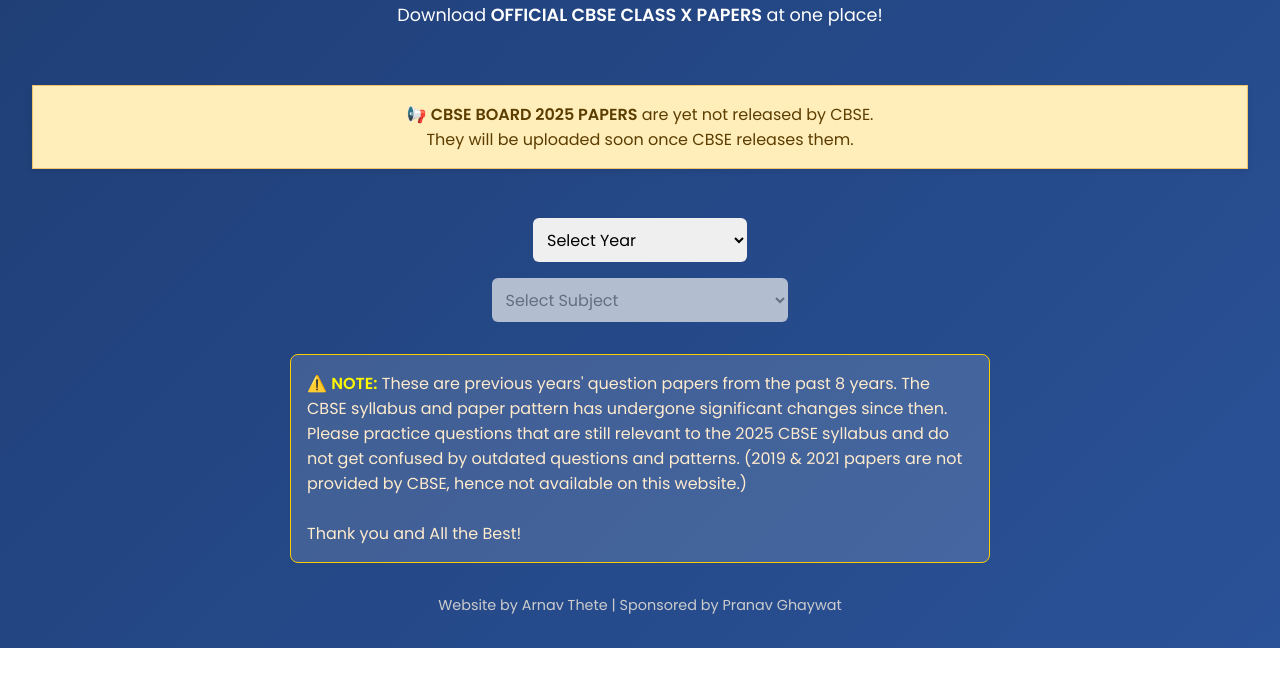
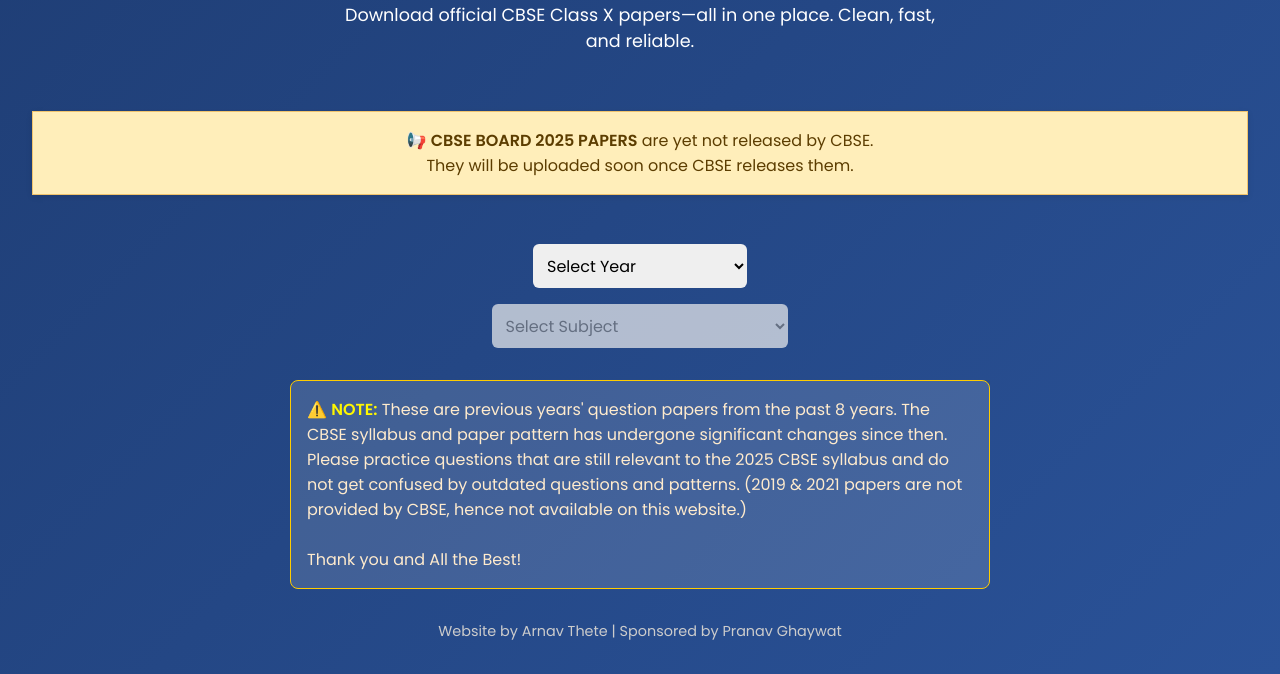
Before and after one commit to papervault/cbse-x, a plain HTML site: page index.html in a window 1280 px wide. Shown: the part 302-976 px from the top of the page. Before the commit the page ends 950 px from the top, so only its background shows below. Drawn offline with Linux system fonts and the light colour scheme.

Commit message:
Update index.html

```diff
--- a/index.html
+++ b/index.html
@@ -125,7 +125,7 @@
 <body>
   <img src="logo.png" alt="Paper Vault Logo" class="logo">
   <h1>Welcome to Paper Vault</h1>
-  <p>Download <strong>OFFICIAL CBSE CLASS X PAPERS</strong> at one place!</p>
+  <p>Download official CBSE Class X papers—all in one place. Clean, fast, and reliable.</p>
   <br>
   <div class="announcement-banner">
     📢 <strong>CBSE BOARD 2025 PAPERS</strong> are yet not released by CBSE.<br />
```
